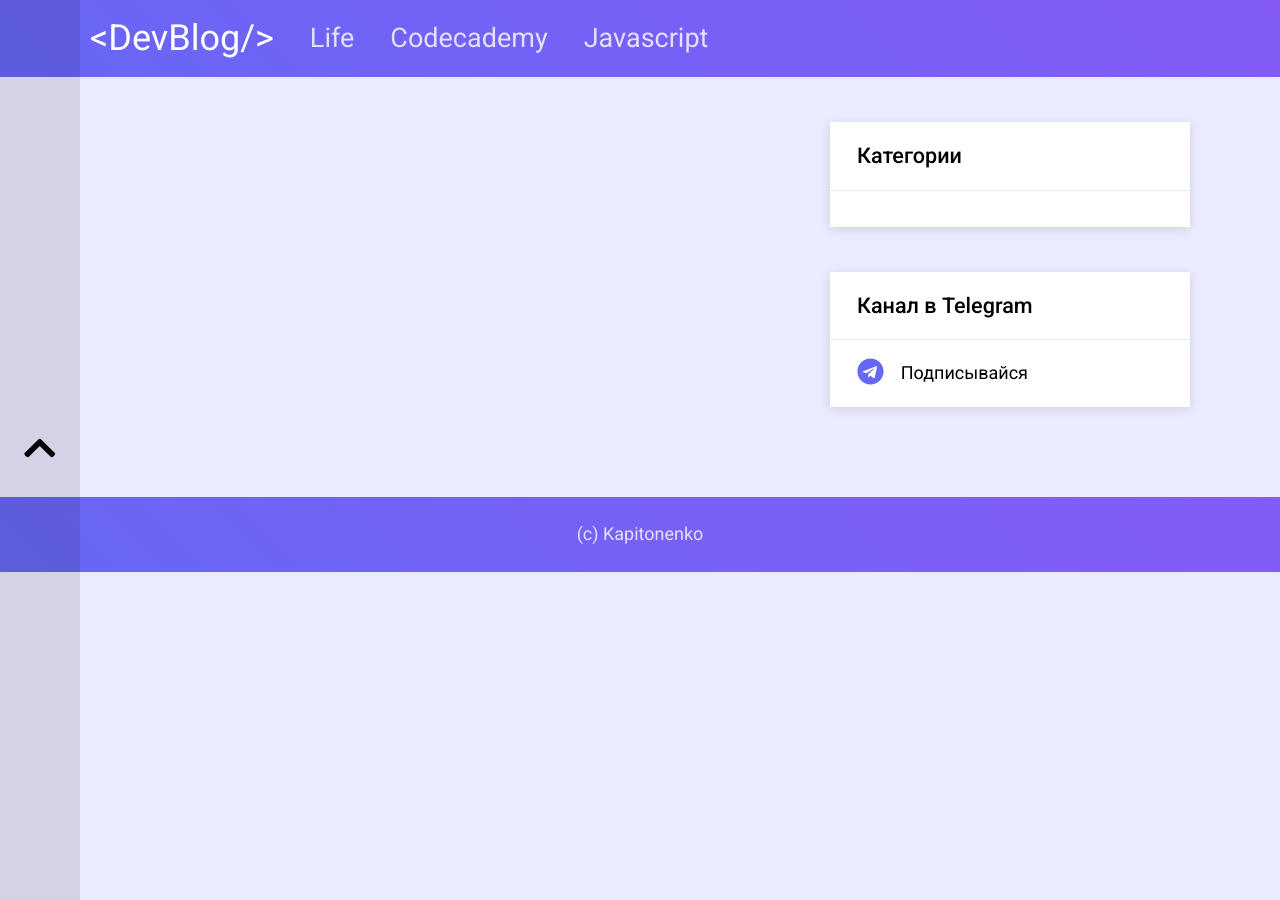
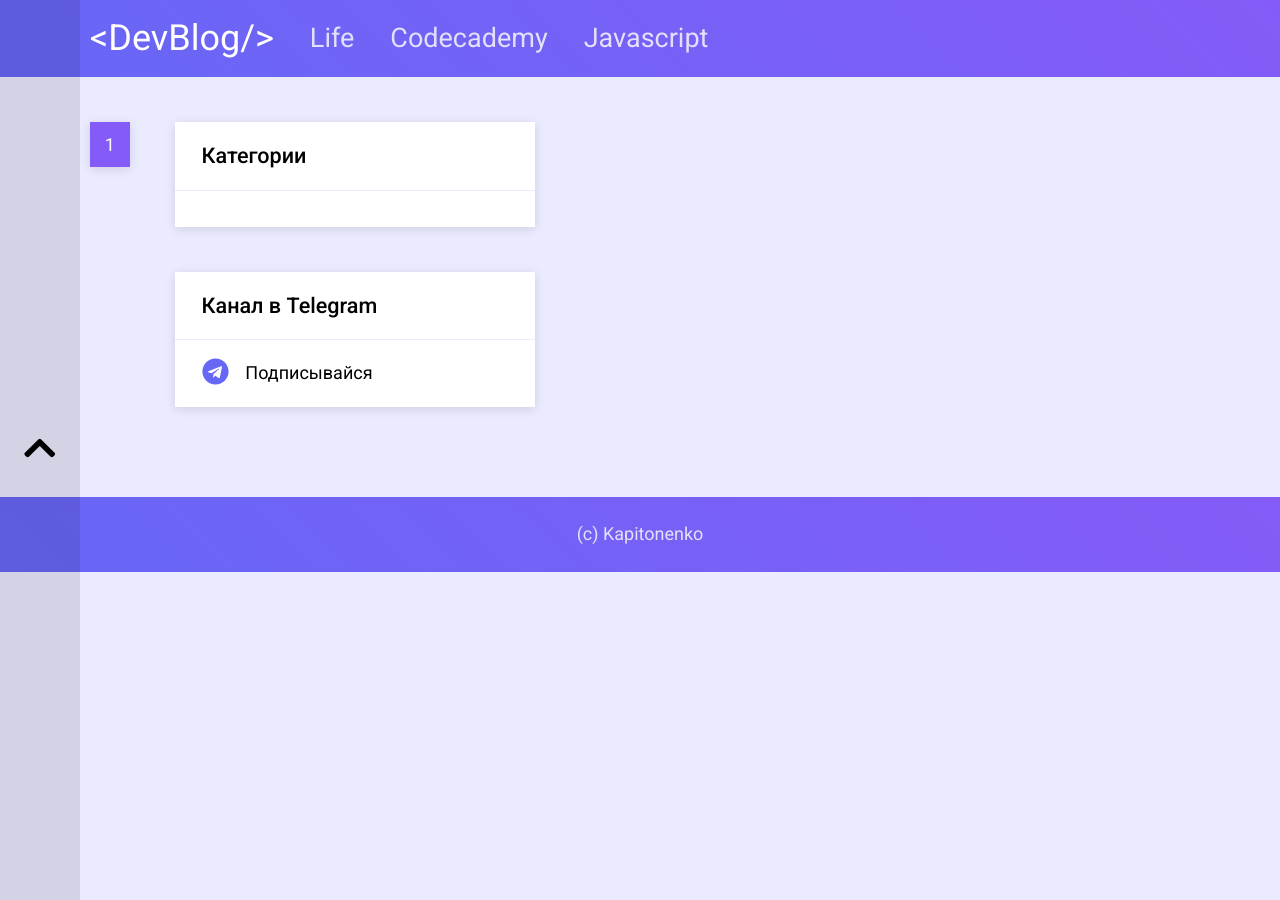
Before and after one commit to kaptn3/dev-blog-theme, a Jekyll site: the page built from index.html, in a window 1280 px wide. Built offline with Jekyll 4.4.1, drawn with Linux system fonts in a browser that asks for light colours; the list of posts is cut into pages by our own code.

Commit message:
Pagination

```diff
--- /dev/null
+++ b/Gemfile
@@ -0,0 +1,6 @@
+# frozen_string_literal: true
+
+source "https://rubygems.org"
+
+gem "jekyll"
+gem "jekyll-paginate"
--- a/_config.yml
+++ b/_config.yml
@@ -1,6 +1,14 @@
----
+plugins:
+  - jekyll-paginate
+
 name: 'DevBlog'
+url: "http://80.211.62.213"
 permalink: /:categories/:title
 
 sass:
   style: compressed
+
+excerpt_separator: <!--more-->
+
+paginate: 5
+paginate_path: '/page-:num/'
--- /dev/null
+++ b/_includes/pagination.html
@@ -0,0 +1,25 @@
+<div class="pagination">
+  {% if paginator.previous_page %}
+  <a href="{{ paginator.previous_page_path }}" class="pagination__item pagination__nav">
+    Туда
+  </a>
+  {% endif %}
+  <ul class="pagination__list">
+      {% if paginator.previous_page %}
+    <li>
+      <a class="pagination__item" href="{{ paginator.previous_page_path }}">{{ paginator.previous_page }}</a>
+    </li>
+    {% endif %}
+    <li>
+      <a class="pagination__item" disabled>{{ paginator.page }}</a>
+    </li>
+    {% if paginator.next_page %}
+    <li>
+        <a class="pagination__item" href="{{ paginator.next_page_path }}">{{ paginator.next_page }}</a>
+      </li>
+      {% endif %}
+  </ul>
+  {% if paginator.next_page %}
+  <a href="{{ paginator.next_page_path }}" class="pagination__item pagination__nav">Сюда</a>
+  {% endif %}
+</div>
--- a/_layouts/home.html
+++ b/_layouts/home.html
@@ -2,11 +2,13 @@
 layout: default
 ---
 
-
+<div>
   <ul class="post-list">
-  {%- for post in site.posts -%}
+    {%- for post in paginator.posts -%}
     <li class="post-list__item">
       {%- include post.html -%}
     </li>
     {%- endfor -%}
   </ul>
+  {%- include pagination.html -%}
+</div>
--- /dev/null
+++ b/_sass/components/_pagination.scss
@@ -0,0 +1,39 @@
+.pagination {
+  display: flex;
+  color: var(--gray);
+  margin: 0 -.4rem;
+
+  &__list {
+    display: flex;
+    list-style: none;
+    padding: 0;
+  }
+
+  &__item {
+    background-color: var(--blue);
+    width: 2.2rem;
+    height: 2.5rem;
+    display: flex;
+    align-items: center;
+    justify-content: center;
+    margin: 0 .4rem;
+    box-shadow: var(--shadow);
+    transition: .2s color, .2 background-color;
+
+    &:hover,
+    &:focus {
+      color: #fff;
+      background-color: var(--violet);
+    }
+
+    &[disabled] {
+      background-color: var(--violet);
+      color: #fff;
+    }
+  }
+
+  &__nav {
+    width: auto;
+    padding: 0 1em;
+  }
+}
--- a/_sass/components/_post.scss
+++ b/_sass/components/_post.scss
@@ -14,9 +14,11 @@
     margin-bottom: .2em;
     transition: .2s color;
 
-    &:hover,
-    &:focus {
-      color: var(--blue);
+    a {
+      &:hover,
+      &:focus {
+        color: var(--blue);
+      }
     }
   }
 
--- a/_sass/main.scss
+++ b/_sass/main.scss
@@ -14,4 +14,5 @@
         'components/post-list',
         'components/post',
         'components/cat-list',
-        'components/scroll-up';
+        'components/scroll-up',
+        'components/pagination';
```
Also changed, not shown: _includes/post-list.html (added, +7 -0 lines), Gemfile.lock (added), index.html (renamed from index.md). Lines whose indentation alone changed are shown as unchanged.
